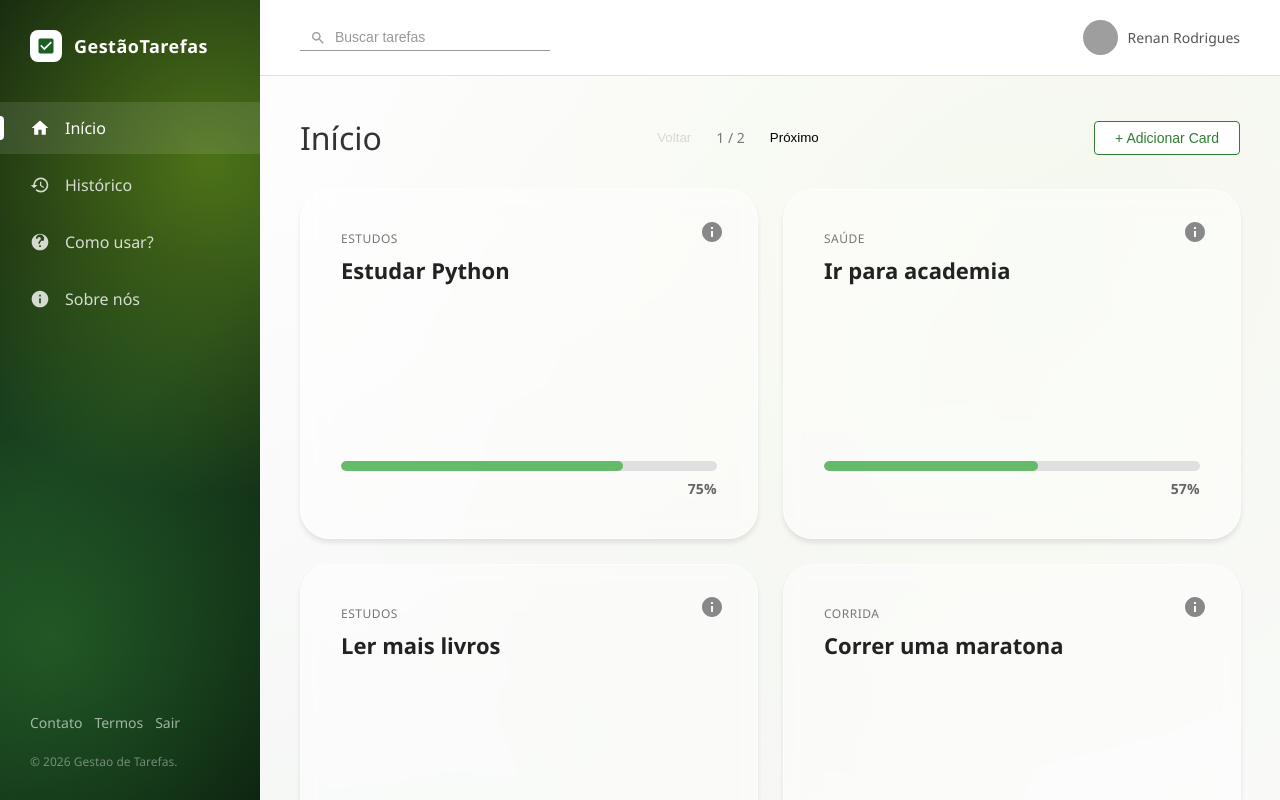
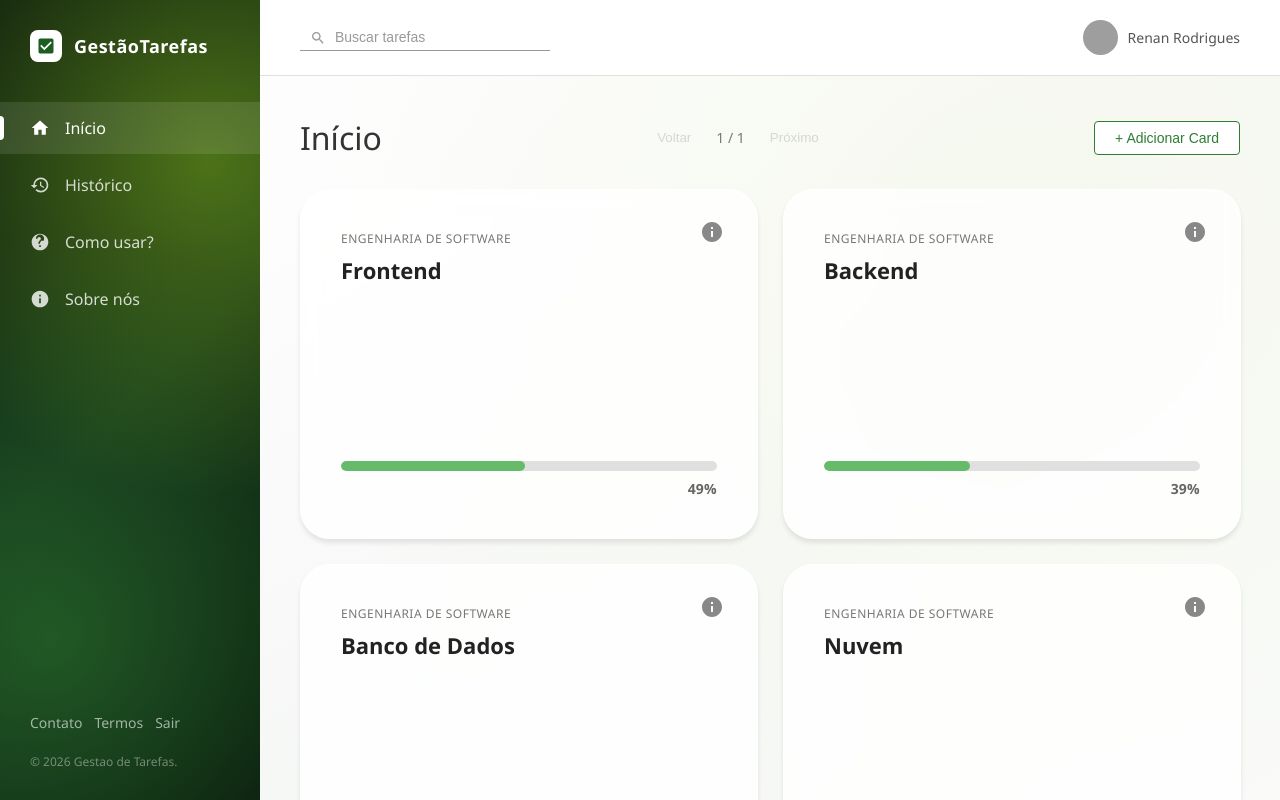
Before and after one commit to devrnrodrigues/GestaoTarefasFrontendReact, a React (Vite) app: page / in a window 1280 px wide. Shown: the top 800 px of the page. Built offline with nearby package versions, Linux system fonts and the light colour scheme; grey boxes are pictures that could not be loaded.

Commit message:
feat: adicionado card aberto com a lista de tarefas

```diff
--- a/src/components/TaskCard/TaskCard.styles.ts
+++ b/src/components/TaskCard/TaskCard.styles.ts
@@ -2,7 +2,8 @@ import styled from 'styled-components';
 import { motion } from 'framer-motion';
 
 export const CardContainer = styled(motion.div)`
-    background: rgba(255, 255, 255, 0.45);
+    background: rgba(255, 255, 255, 0.8
+    );
     backdrop-filter: blur(10px);
     -webkit-backdrop-filter: blur(10px);
     border: 1px solid rgba(255, 255, 255, 0.6);
--- /dev/null
+++ b/src/components/TaskCardView/TaskCardView.styles.ts
@@ -0,0 +1,83 @@
+import styled from 'styled-components';
+import { motion } from 'framer-motion';
+
+export const MotionViewContainer = styled(motion.div)`
+  max-width: 1500px;
+  width: 100%;
+  margin: 40px auto;
+  padding: 40px;
+  background: rgba(255, 255, 255, 0.9);
+  backdrop-filter: blur(10px);
+  -webkit-backdrop-filter: blur(10px);
+  border: 1px solid rgba(255, 255, 255, 0.6);
+  border-radius: 30px;
+  box-shadow: 0 4px 5px rgba(0,0,0,0.09);
+  display: flex;
+  flex-direction: column;
+  height: calc(100vh - 160px);
+  box-sizing: border-box;
+`;
+
+export const HeaderContainer = styled.div`
+  display: flex;
+  justify-content: space-between;
+  align-items: center;
+  margin-bottom: 20px;
+`;
+
+export const Title = styled.h1`
+  font-size: 32px;
+  font-weight: bold;
+  margin-bottom: 30px;
+  color: #222;
+  text-align: center;
+`;
+
+export const ListContainer = styled.div`
+  flex: 1;
+  overflow-y: auto;
+  display: flex;
+  flex-direction: column;
+  gap: 14px;
+  padding: 4px 6px;
+`;
+
+export const ListItem = styled.div`
+  display: flex;
+  justify-content: space-between;
+  align-items: center;
+  background: rgba(255, 255, 255, 0.9);
+  padding: 12px 20px;
+  border-radius: 8px;
+  box-shadow: 0 4px 12px rgba(0, 0, 0, 0.12);
+`;
+
+export const FooterContainer = styled.div`
+  margin-top: auto;
+  text-align: center;
+`;
+
+export const ProgressBar = styled.div`
+  flex: 1;
+  background-color: #E0E0E0;
+  height: 10px;
+  border-radius: 5px;
+  overflow: hidden;
+`;
+
+export const ProgressFill = styled.div<{ $width: number }>`
+  width: ${({ $width }) => `${$width}%`};
+  background-color: #66BB6A;
+  height: 100%;
+  transition: width 0.4s;
+`;
+
+export const AddButton = styled.button`
+  background: transparent;
+  border: 1px solid #ccc;
+  padding: 8px 20px;
+  border-radius: 20px;
+  cursor: pointer;
+  font-size: 14px;
+  color: #333;
+`;
--- /dev/null
+++ b/src/components/TaskCardView/TaskCardView.tsx
@@ -0,0 +1,66 @@
+import React from 'react';
+import {
+  MotionViewContainer,
+  HeaderContainer,
+  Title,
+  ListContainer,
+  ListItem,
+  FooterContainer,
+  ProgressBar,
+  ProgressFill,
+  AddButton
+} from './TaskCardView.styles';
+
+interface SubTask { id: string; title: string; completed: boolean; }
+interface Task { category: string; title: string; progress: number; subtasks?: SubTask[]; }
+
+interface TaskCardViewProps {
+  task: Task;
+  onClose: () => void;
+}
+
+export const TaskCardView: React.FC<TaskCardViewProps> = ({ task, onClose }) => {
+  return (
+    <MotionViewContainer
+      initial={{ opacity: 0, scale: 0.95, y: 20 }}
+      animate={{ opacity: 1, scale: 1, y: 0 }}
+      exit={{ opacity: 0, scale: 0.95, y: 20 }}
+      transition={{ duration: 0.25, ease: 'easeInOut' }}
+    >
+      <HeaderContainer>
+        <div style={{ display: 'flex', gap: '16px', cursor: 'pointer' }}>
+          <svg viewBox="0 0 24 24" fill="currentColor" style={{ width: '20px', height: '20px' }}><path d="M3 17.25V21h3.75L17.81 9.94l-3.75-3.75L3 17.25zM20.71 7.04c.39-.39.39-1.02 0-1.41l-2.34-2.34c-.39-.39-1.02-.39-1.41 0l-1.83 1.83 3.75 3.75 1.83-1.83z"/></svg>
+          <svg viewBox="0 0 24 24" fill="currentColor" style={{ width: '20px', height: '20px' }}><path d="M6 19c0 1.1.9 2 2 2h8c1.1 0 2-.9 2-2V7H6v12zM19 4h-3.5l-1-1h-5l-1 1H5v2h14V4z"/></svg>
+        </div>
+        <svg viewBox="0 0 24 24" fill="currentColor" style={{ width: '24px', height: '24px', cursor: 'pointer' }} onClick={onClose}>
+          <path d="M20 11H7.83l5.59-5.59L12 4l-8 8 8 8 1.41-1.41L7.83 13H20v-2z"/>
+        </svg>
+      </HeaderContainer>
+
+      <Title>{task.title}</Title>
+
+      <ListContainer>
+        {task.subtasks?.map((sub) => (
+          <ListItem key={sub.id}>
+            <div style={{ display: 'flex', alignItems: 'center', gap: '12px' }}>
+              <input type="checkbox" checked={sub.completed} style={{ cursor: 'pointer' }} />
+              <span>{sub.title}</span>
+            </div>
+            <div style={{ display: 'flex', gap: '15px', color: '#666', cursor: 'pointer' }}>
+              <svg viewBox="0 0 24 24" fill="currentColor" style={{ width: '16px', height: '16px' }}><path d="M3 17.25V21h3.75L17.81 9.94l-3.75-3.75L3 17.25zM20.71 7.04c.39-.39.39-1.02 0-1.41l-2.34-2.34c-.39-.39-1.02-.39-1.41 0l-1.83 1.83 3.75 3.75 1.83-1.83z"/></svg>
+              <svg viewBox="0 0 24 24" fill="currentColor" style={{ width: '16px', height: '16px' }}><path d="M6 19c0 1.1.9 2 2 2h8c1.1 0 2-.9 2-2V7H6v12zM19 4h-3.5l-1-1h-5l-1 1H5v2h14V4z"/></svg>
+            </div>
+          </ListItem>
+        ))}
+      </ListContainer>
+
+      <FooterContainer>
+        <div style={{ display: 'flex', alignItems: 'center', gap: '20px', marginBottom: '15px' }}>
+          <ProgressBar><ProgressFill $width={task.progress} /></ProgressBar>
+          <span style={{ fontSize: '14px', fontWeight: '600' }}>{task.progress}%</span>
+        </div>
+        <AddButton>+ Adicionar tarefa</AddButton>
+      </FooterContainer>
+    </MotionViewContainer>
+  );
+};
--- a/src/pages/Home/Home.tsx
+++ b/src/pages/Home/Home.tsx
@@ -1,6 +1,8 @@
 import React, { useState } from 'react';
+import { AnimatePresence } from 'framer-motion';
 import { Sidebar } from '../../components/Sidebar/Sidebar';
 import { Header } from '../../components/Header/Header';
+import { TaskCardView } from '../../components/TaskCardView/TaskCardView';
 import { TaskCard } from '../../components/TaskCard/TaskCard';
 import {
   MainContentWrapper,
@@ -12,25 +14,77 @@ import {
   CardGrid
 } from './Home.styles';
 
-const allTasks = [
-  { category: 'Estudos', title: 'Estudar Python', progress: 75, description: 'Aprender conceitos avançados de orientação a objetos e criar um projeto prático.' },
-  { category: 'Saúde', title: 'Ir para academia', progress: 57, description: 'Focar no treino de superiores e fazer 30 minutos de cardio no pós-treino.' },
-  { category: 'Estudos', title: 'Ler mais livros', progress: 25, description: 'Concluir pelo menos dois capítulos do livro atual por dia antes de dormir.' },
-  { category: 'Corrida', title: 'Correr uma maratona', progress: 40, description: 'Manter a constância nos treinos de resistência e aumentar a distância aos poucos.' },
-  { category: 'Vida', title: 'Juntar dinheiro', progress: 67, description: 'Guardar 20% de toda entrada mensal em uma aplicação de renda fixa.' },
-  { category: 'Finanças', title: 'Não gastar à toa', progress: 33, description: 'Evitar compras por impulso e registrar todos os gastos no aplicativo de controle.' },
-  { category: 'Trabalho', title: 'Atualizar Portfólio', progress: 90, description: 'Adicionar os últimos projetos desenvolvidos com React e TypeScript.' },
-  { category: 'Casa', title: 'Limpar a casa', progress: 10, description: 'Organizar os cômodos, lavar as louças e recolher o lixo acumulado.' },
+interface SubTask {
+  id: string;
+  title: string;
+  completed: boolean;
+}
+
+interface Task {
+  category: string;
+  title: string;
+  progress: number;
+  description: string;
+  subtasks?: SubTask[];
+}
+
+const initialTasks: Task[] = [
+  {
+    category: 'Engenharia de Software',
+    title: 'Frontend',
+    progress: 49,
+    description: 'Conceitos avançados de Frontend',
+    subtasks: [
+  { id: '1', title: 'Gerenciamento de estado;', completed: false },
+  { id: '2', title: 'Testes de Frontend;', completed: false },
+  { id: '3', title: 'Performance Web;', completed: false },
+  { id: '4', title: 'Segurança no Frontend (XSS, CSRF);', completed: false },
+  { id: '5', title: 'SSR / SSG;', completed: false },
+  { id: '6', title: 'Microfrontends;', completed: false },
+  { id: '7', title: 'Interface de Usuário (UI);', completed: false },
+  { id: '8', title: 'Experiência de Usuário (UX);', completed: false },
+  { id: '9', title: 'Usabilidade;', completed: false },
+  { id: '10', title: 'Responsividade;', completed: false },
+  { id: '11', title: 'Consumo de APIs;', completed: false },
+  { id: '12', title: 'HTML semântico;', completed: false },
+  { id: '13', title: 'Intencionalidade;', completed: false },
+  { id: '14', title: 'CSS (Flexbox, Grid);', completed: false },
+  { id: '15', title: 'Acessibilidade;', completed: false },
+  { id: '16', title: 'Pré-processadores CSS (Sass, Less);', completed: false },
+  { id: '17', title: 'Frameworks CSS (Tailwind, Bootstrap);', completed: false },
+  { id: '18', title: 'Clean Code e Boas Práticas;', completed: false },
+  { id: '19', title: 'TypeScript avançado;', completed: false },
+  { id: '20', title: 'Componentização e Design System;', completed: false },
+  { id: '21', title: 'Build Tools (Vite, Webpack);', completed: false },
+  { id: '22', title: 'Controle de Versão (Git e GitHub);', completed: false },
+  { id: '23', title: 'CI/CD para Frontend;', completed: false },
+  { id: '24', title: 'Web Vitals e Otimização de SEO;', completed: false },
+  { id: '25', title: 'PWA (Progressive Web Apps);', completed: false },
+  { id: '26', title: 'WebSockets e Tempo Real;', completed: false },
+  { id: '27', title: 'Internacionalização (i18n);', completed: false },
+  { id: '28', title: 'Animações e Framer Motion;', completed: false },
+  { id: '29', title: 'Arquitetura de Pastas e Escalabilidade;', completed: false },
+  { id: '30', title: 'Documentação de Código e Histórias;', completed: false },
+]
+  },
+  { category: 'Engenharia de Software', title: 'Backend', progress: 39, description: 'APIs e arquitetura de servidores' },
+  { category: 'Engenharia de Software', title: 'Banco de Dados', progress: 19, description: 'Modelagem e otimização' },
+  { category: 'Engenharia de Software', title: 'Nuvem', progress: 49, description: 'Deploy e infraestrutura cloud' },
+  { category: 'Engenharia de Software', title: 'Versionamento', progress: 57, description: 'Git avançado' },
+  { category: 'Engenharia de Software', title: 'Testes', progress: 27, description: 'Testes unitários e e2e' },
 ];
 
 export const Home: React.FC = () => {
   const [sidebarOpen, setSidebarOpen] = useState(false);
   const [currentPage, setCurrentPage] = useState(1);
+  const [tasks] = useState<Task[]>(initialTasks);
+  const [selectedTaskIndex, setSelectedTaskIndex] = useState<number | null>(null);
+
   const cardsPerPage = 6;
-  const totalPages = Math.ceil(allTasks.length / cardsPerPage) || 1;
+  const totalPages = Math.ceil(tasks.length / cardsPerPage) || 1;
 
   const startIndex = (currentPage - 1) * cardsPerPage;
-  const currentTasks = allTasks.slice(startIndex, startIndex + cardsPerPage);
+  const currentTasks = tasks.slice(startIndex, startIndex + cardsPerPage);
 
   const handlePrev = () => {
     if (currentPage > 1) setCurrentPage(currentPage - 1);
@@ -45,7 +99,16 @@ export const Home: React.FC = () => {
       <Sidebar isOpen={sidebarOpen} onClose={() => setSidebarOpen(false)} />
       <MainContentWrapper>
         <Header onToggleSidebar={() => setSidebarOpen(!sidebarOpen)} />
-        <DashboardArea>
+
+        <AnimatePresence mode="wait">
+          {selectedTaskIndex !== null ? (
+            <TaskCardView
+              key="task-view"
+              task={tasks[selectedTaskIndex]}
+              onClose={() => setSelectedTaskIndex(null)}
+            />
+          ) : (
+            <DashboardArea key="dashboard-grid">
               <DashboardHeader>
                 <DashboardTitle>Início</DashboardTitle>
                 <ViewSelector>
@@ -61,17 +124,23 @@ export const Home: React.FC = () => {
               </DashboardHeader>
 
               <CardGrid id="cardGrid">
-            {currentTasks.map((task, index) => (
+                {currentTasks.map((task, index) => {
+                  const absoluteIndex = startIndex + index;
+                  return (
+                    <div key={absoluteIndex} onClick={() => setSelectedTaskIndex(absoluteIndex)} style={{ cursor: 'pointer' }}>
                       <TaskCard
-                key={index}
                         category={task.category}
                         title={task.title}
                         progress={task.progress}
                         description={task.description}
                       />
-            ))}
+                    </div>
+                  );
+                })}
               </CardGrid>
             </DashboardArea>
+          )}
+        </AnimatePresence>
       </MainContentWrapper>
     </>
   );
```
Lines whose indentation alone changed are shown as unchanged.
